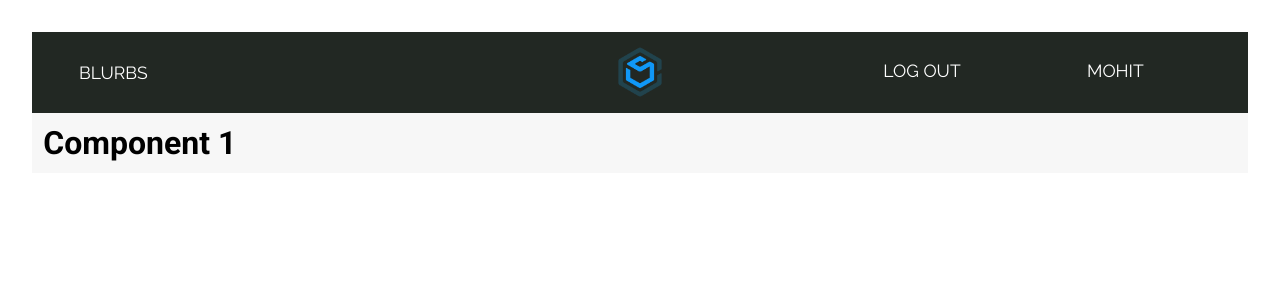
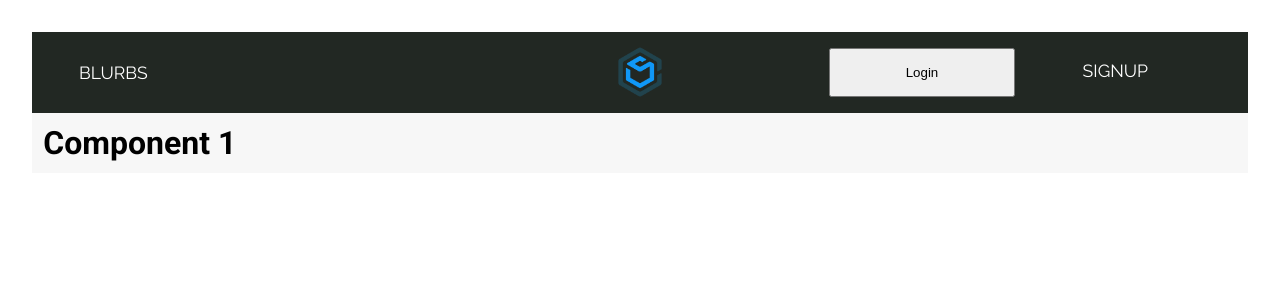
Before and after one commit to mohit-kumar-behera/blurb, a React (Create React App) app in the folder blurb-client/: page / in a window 1280 px wide. Shown: the top 300 px of the page. Built offline with nearby package versions, Linux system fonts and the light colour scheme.

Commit message:
implement fake authentication

```diff
--- a/blurb-client/src/components/Navbar/Navbar.jsx
+++ b/blurb-client/src/components/Navbar/Navbar.jsx
@@ -1,11 +1,41 @@
 import React from 'react';
 import { Link } from 'react-router-dom';
+import { connect } from 'react-redux';
 
 import Avataar from '../Avataar/Avataar';
 import blurb_icon from '../../static/blurb-icon.png';
 import './Navbar.css';
 
-const Navbar = () => {
+import { login, logout } from '../../redux/actions/authAction';
+
+const ProtectedNavLink = ({ auth, login, logout }) => {
+  if (!auth.user)
+    return (
+      <>
+        {/* <Link to="/comp2" className="link navlink">
+          Login
+        </Link> */}
+        <button onClick={() => login('Karan')}>Login</button>
+        <Link to="/comp3" className="link navlink">
+          signup
+        </Link>
+      </>
+    );
+
+  return (
+    <>
+      {/* <Link to="/comp2" className="link navlink">
+        Log out
+      </Link> */}
+      <button onClick={() => logout()}>Logout</button>
+      <Link to="/comp3" className="link navlink">
+        {auth.user}
+      </Link>
+    </>
+  );
+};
+
+const Navbar = props => {
   return (
     <nav className="navbar">
       <div className="left">
@@ -21,21 +51,20 @@ const Navbar = () => {
         />
       </div>
       <div className="right">
-        {/* <Link to="/comp2" className="link navlink">
-          Login
-        </Link>
-        <Link to="/comp3" className="link navlink">
-          signup
-        </Link> */}
-        <Link to="/comp2" className="link navlink">
-          Log out
-        </Link>
-        <Link to="/comp3" className="link navlink">
-          Mohit
-        </Link>
+        <ProtectedNavLink
+          auth={props.auth}
+          login={props.login}
+          logout={props.logout}
+        />
       </div>
     </nav>
   );
 };
 
-export default Navbar;
+const mapStateToProps = state => {
+  return {
+    auth: state.auth,
+  };
+};
+
+export default connect(mapStateToProps, { login, logout })(Navbar);
--- a/blurb-client/src/index.js
+++ b/blurb-client/src/index.js
@@ -1,12 +1,19 @@
 import React from 'react';
 import ReactDOM from 'react-dom';
 import { BrowserRouter as Router } from 'react-router-dom';
+import { createStore } from 'redux';
+import { Provider } from 'react-redux';
 
 import App from './components/App';
+import reducer from './redux/reducers/reducer';
+
+const store = createStore(reducer);
 
 ReactDOM.render(
-  <Router>
-    <App />
-  </Router>,
+  <Provider store={store}>
+    <Router>
+      <App />
+    </Router>
+  </Provider>,
   document.getElementById('root')
 );
--- /dev/null
+++ b/blurb-client/src/redux/actions/actionTypes.js
@@ -0,0 +1,2 @@
+export const LOGIN = 'LOGIN';
+export const LOGOUT = 'LOGOUT';
--- /dev/null
+++ b/blurb-client/src/redux/actions/authAction.js
@@ -0,0 +1,16 @@
+import { LOGIN, LOGOUT } from './actionTypes';
+
+export const login = user => {
+  return {
+    type: LOGIN,
+    payload: {
+      user,
+    },
+  };
+};
+
+export const logout = () => {
+  return {
+    type: LOGOUT,
+  };
+};
--- /dev/null
+++ b/blurb-client/src/redux/reducers/authReducer.js
@@ -0,0 +1,16 @@
+import { LOGIN, LOGOUT } from '../actions/actionTypes';
+
+const INITIAL_STATE = {
+  user: null,
+};
+
+export const authReducer = (state = INITIAL_STATE, action) => {
+  switch (action.type) {
+    case LOGIN:
+      return { ...state, user: action.payload.user };
+    case LOGOUT:
+      return { ...state, user: null };
+    default:
+      return state;
+  }
+};
--- /dev/null
+++ b/blurb-client/src/redux/reducers/reducer.js
@@ -0,0 +1,8 @@
+import { combineReducers } from 'redux';
+import { authReducer } from './authReducer';
+
+const rootReducer = combineReducers({
+  auth: authReducer,
+});
+
+export default rootReducer;
```
